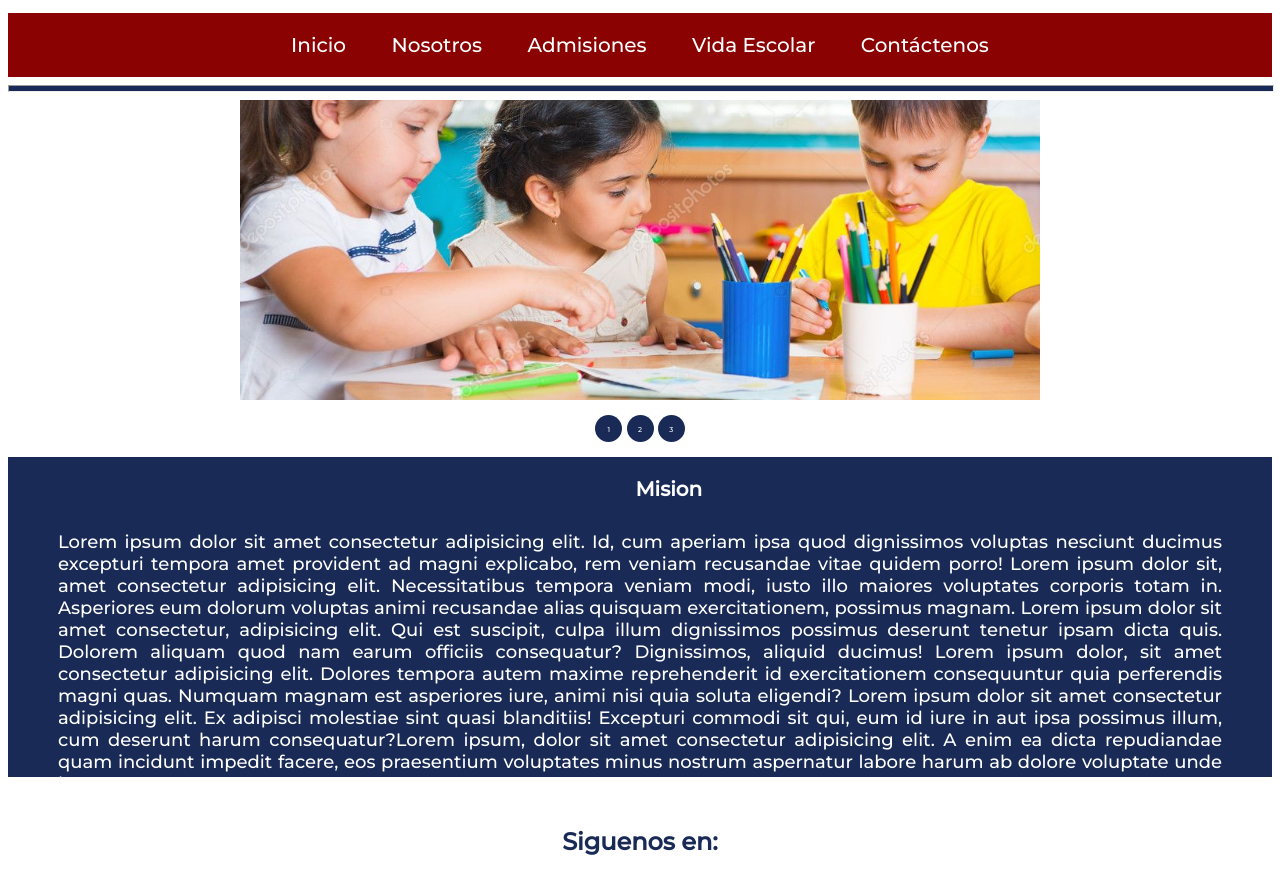
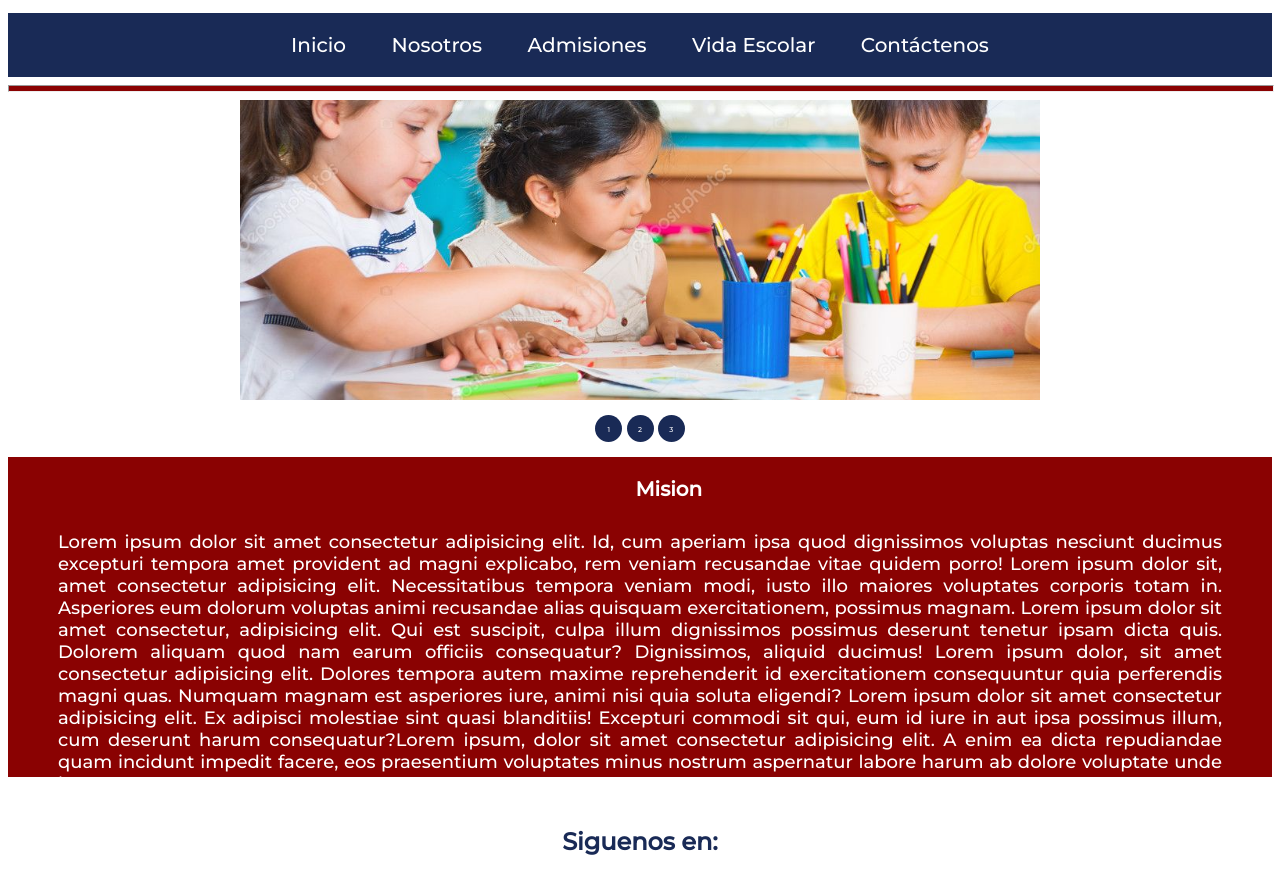
Before and after one commit to cristiannoguera/juan_pablo, a plain HTML site: page index.html in a window 1280 px wide. Shown: the part 158-1031 px from the top of the page. Drawn offline with Linux system fonts and the light colour scheme.

Commit message:
cambio de color en la pagina

```diff
--- a/index.html
+++ b/index.html
@@ -3,7 +3,7 @@
 
 <head>
     <meta charset="UTF-8">
-    <title>Gimnasio Integrado JP II</title>
+    <title>Bienvenidos Gimnasio Integrado Juan Pablo II</title>
     <meta name="viewport" content="width=device-width, initial-scale=1.0">
     <!--Estilos.css-->
     <link rel="stylesheet" href="/style.css">
--- a/style.css
+++ b/style.css
@@ -34,7 +34,7 @@ body {
 .menu {
     list-style: none;
     padding: 0;
-    background: #8a0202;
+    background: #192a56;
     width: 100%;
     max-width: 100%;
     margin: auto;
@@ -53,13 +53,13 @@ body {
     text-align: center;
 }
 .menu li a:hover {
-    background: #6d0808;
+    background: #111e44;
 }
 hr{
-    color: #192a56;
+    color: #8a0202;
     width: 100%;
     height: 5px;
-    background-color: #192a56;
+    background-color: #8a0202;
 }
 
 /*Carrusel*/
@@ -132,7 +132,7 @@ img {
 }*/
 
 .lateral1{
-    background: #192a56 no-repeat;
+    background: #8a0202;
     background-size: cover;
     height: 280px;
     text-align: justify;
```
